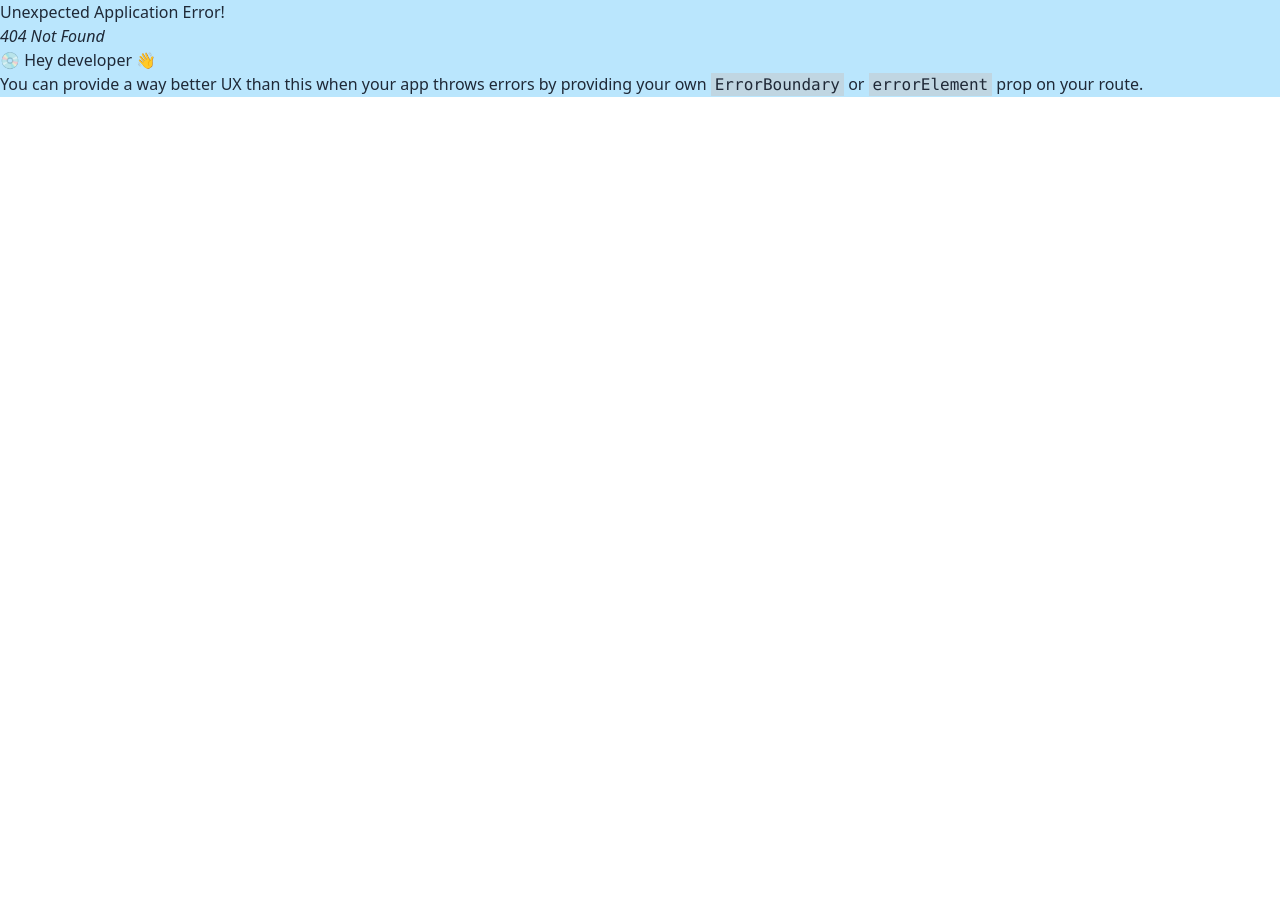
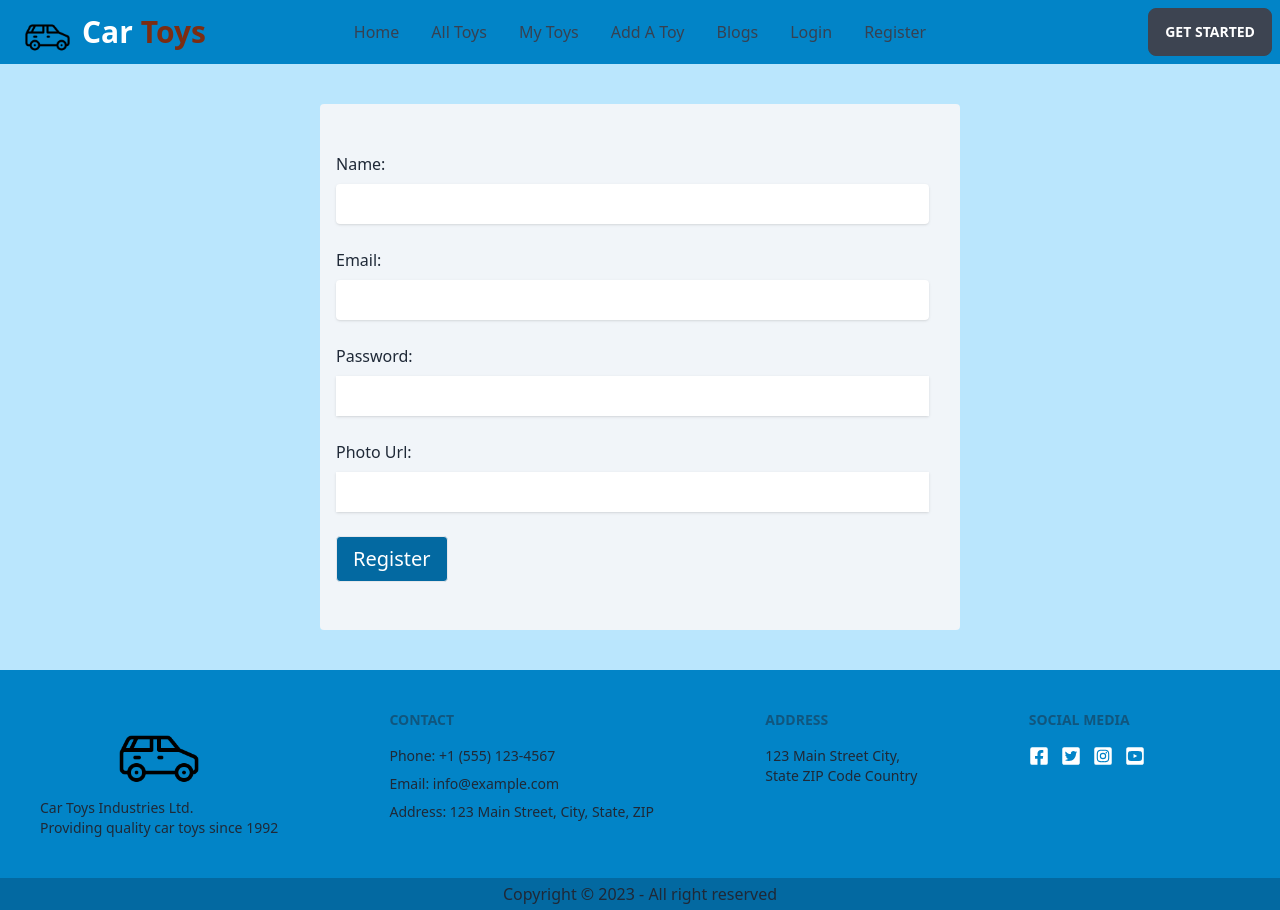
Before and after one commit to Rakibul-Islam01/assignment-11-client, a React (Vite) app: page /register in a window 1280 px wide. Before the commit this address had no page. Before the commit the page ends 800 px from the top, so only its background shows below. Built offline with nearby package versions, Linux system fonts and the light colour scheme.

Commit message:
registration added

```diff
--- a/package.json
+++ b/package.json
@@ -11,6 +11,7 @@
   },
   "dependencies": {
     "daisyui": "^2.51.6",
+    "firebase": "^9.22.0",
     "localforage": "^1.10.0",
     "match-sorter": "^6.3.1",
     "react": "^18.2.0",
--- /dev/null
+++ b/src/Provider/AuthProvider/AuthProvider.jsx
@@ -0,0 +1,32 @@
+import React, { createContext, useState } from 'react';
+import {createUserWithEmailAndPassword, getAuth} from 'firebase/auth'
+import app from '../../firebase.config';
+
+export const AuthContext = createContext()
+const auth = getAuth(app)
+const AuthProvider = ({children}) => {
+
+    const [user, setUser] = useState(null);
+    const [loading, setLoading] = useState(true);
+
+    const createUser = (email, password)=>{
+        setLoading(true);
+        return createUserWithEmailAndPassword(auth, email, password)
+    }
+
+    const authInfo = {
+        user,
+        loading,
+        createUser
+    }
+
+    return (
+        <div>
+            <AuthContext.Provider value={authInfo}>
+                {children}
+            </AuthContext.Provider>
+        </div>
+    );
+};
+
+export default AuthProvider;
--- a/src/components/Login/Login.jsx
+++ b/src/components/Login/Login.jsx
@@ -2,9 +2,20 @@ import React from 'react';
 import './Login.css'
 
 const Login = () => {
+
+
+    const handleLogin = event =>{
+        event.preventDefault()
+
+        const form = event.target;
+        const email = form.email.value;
+        const pass = form.password.value;
+        console.log(email, pass)
+    }
+
     return (
         <div>
-            <form className='md:w-1/2 mx-auto bg-slate-100 my-10 py-12 rounded'>
+            <form onSubmit={handleLogin} className='w-full md:w-1/2 mx-auto bg-slate-100 my-10 py-12 rounded'>
                 <div className='ml-4 '>
                     <label htmlFor="email">Email:</label> <br />
                     <input className='py-2 mt-2 px-3 width-res rounded shadow'
--- a/src/components/Menu/Menu.jsx
+++ b/src/components/Menu/Menu.jsx
@@ -16,6 +16,7 @@ const Menu = () => {
                         <li><Link to="/">Add A Toy</Link></li>
                         <li><Link to="/">Blogs</Link></li>
                         <li><Link to="/login">Login</Link></li>
+                        <li><Link to="/register">Register</Link></li>
                     </ul>
                 </div>
                 <a className="btn btn-ghost normal-case text-xl"> <span> <img src="/src/assets/car.png" width={45} className='mr-3' alt="" /> </span> <span className='font-bold text-3xl text-white'>Car <span className='text-orange-900'>Toys</span> </span> </a>
@@ -28,6 +29,7 @@ const Menu = () => {
                     <li><Link to="/">Add A Toy</Link></li>
                     <li><Link to="/">Blogs</Link></li>
                     <li><Link to="/login">Login</Link></li>
+                    <li><Link to="/register">Register</Link></li>
                 </ul>
             </div>
             <div className="navbar-end">
--- /dev/null
+++ b/src/components/Registration/Registration.jsx
@@ -0,0 +1,96 @@
+import React, { useContext, useState } from 'react';
+import { AuthContext } from '../../Provider/AuthProvider/AuthProvider';
+import { updateProfile } from 'firebase/auth';
+
+
+const Registration = () => {
+
+    const [success, setSucceess] = useState("")
+    const [error, setError] = useState("")
+
+    const {createUser} = useContext(AuthContext)
+    // console.log(createUser)
+
+    const handleRegister = event =>{
+        event.preventDefault()
+
+        const form = event.target;
+        const name = form.name.value;
+        const email = form.email.value;
+        const pass = form.password.value;
+        const photoUrl = form.photoUrl.value;
+
+        // console.log(name,email, pass, photoUrl)
+
+        createUser(email, pass)
+        .then(result => {
+            const loggeduser = result.user;
+            console.log('created user', loggeduser)
+            setSucceess("User created successfully")
+            updateUserData(result.user, name, photoUrl)
+        })
+        .catch(error =>{
+            console.log(error)
+            setError(error)
+        })
+
+        const updateUserData = (user, name, photoUrl) =>{
+            updateProfile(user, {
+                displayName: name, photoURL: photoUrl,
+            })
+            .then(()=>{
+                console.log('user updated')
+            })
+            .catch(error => {
+                console.log(error)
+            })
+        }
+    }
+
+    return (
+        <div>
+             <form onSubmit={handleRegister} className='w-full md:w-1/2 mx-auto bg-slate-100 my-10 py-12 rounded'>
+                <div className='ml-4 '>
+                    <label htmlFor="name">Name:</label> <br />
+                    <input className='py-2 mt-2 px-3 width-res rounded shadow'
+                        type="text"
+                        id="name"
+
+                        name='name'
+                        required
+                    /><br /><br />
+                    <label htmlFor="email">Email:</label> <br />
+                    <input className='py-2 mt-2 px-3 width-res rounded shadow'
+                        type="email"
+                        id="email"
+
+                        name='email'
+                        required
+                    /><br /><br />
+
+                    <label htmlFor="password">Password:</label> <br />
+                    <input
+                        className='py-2 mt-2 px-3 width-res shadow'
+                        type="password"
+                        id="password"
+                        name='password'
+                        required
+                    /><br /><br />
+                    <label htmlFor="photoUrl">Photo Url:</label> <br />
+                    <input
+                        className='py-2 mt-2 px-3 width-res shadow'
+                        type="text"
+                        id="photoUrl"
+                        name='photoUrl'
+                        required
+                    /><br /><br />
+                    <input className='border login-btn bg-sky-700 text-white py-2 px-4 text-xl rounded' type="submit" value="Register" />
+                </div>
+            </form>
+            <p>{setSucceess}</p>
+            <p>{setError}</p>
+        </div>
+    );
+};
+
+export default Registration;
--- /dev/null
+++ b/src/firebase.config.js
@@ -0,0 +1,19 @@
+// Import the functions you need from the SDKs you need
+import { initializeApp } from "firebase/app";
+// TODO: Add SDKs for Firebase products that you want to use
+// https://firebase.google.com/docs/web/setup#available-libraries
+
+// Your web app's Firebase configuration
+const firebaseConfig = {
+  apiKey: "AIzaSyBqPsKQ8DlpyEBgFCBYQft_9giXqltno8U",
+  authDomain: "car-toys-216a0.firebaseapp.com",
+  projectId: "car-toys-216a0",
+  storageBucket: "car-toys-216a0.appspot.com",
+  messagingSenderId: "1000017478891",
+  appId: "1:1000017478891:web:bd63e1bb9d4d32c6966aae"
+};
+
+// Initialize Firebase
+const app = initializeApp(firebaseConfig);
+
+export default app;
```
Also changed, not shown: src/main.jsx (+9 -1 lines), 1 other file (tests, documents, lock files or other folders).
